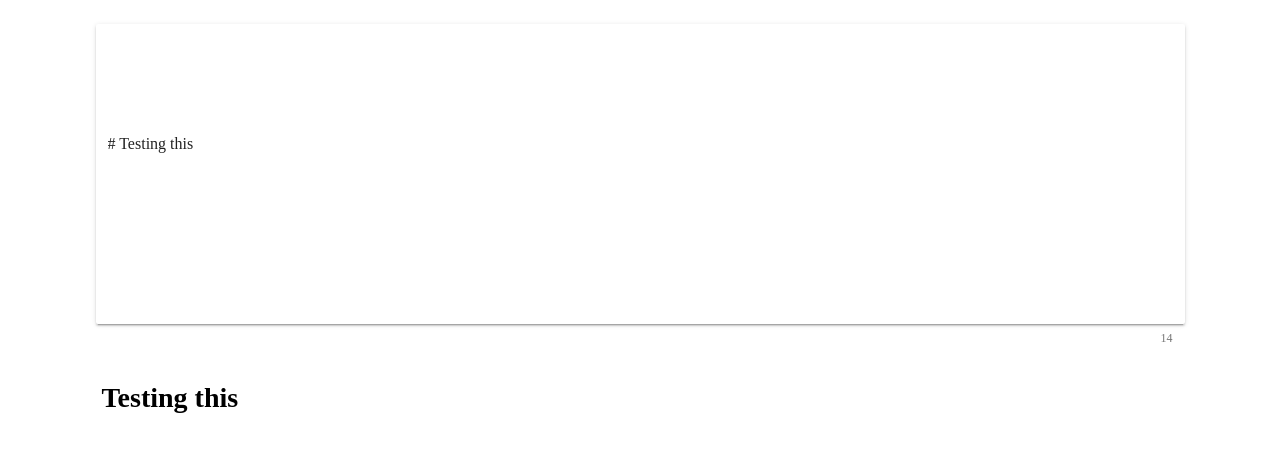
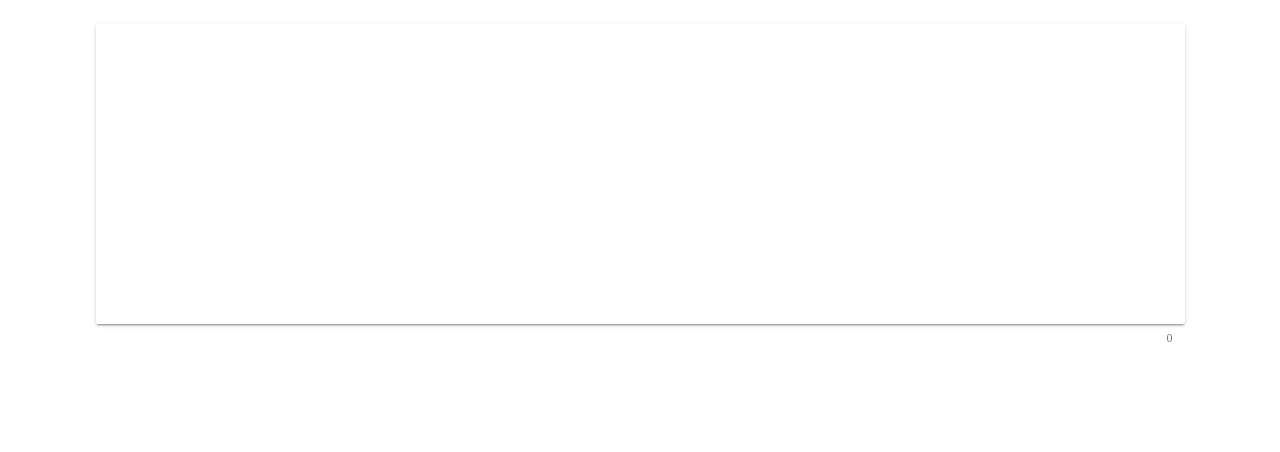
Before and after one commit to TheLurkingDev/markdown-previewer, a Vue app: page / in a window 1280 px wide. Shown: the top 452 px of the page. Built offline with nearby package versions, Linux system fonts and the light colour scheme.

Commit message:
Multiple rules implemented, however, it is buggy.

```diff
--- a/src/components/MarkdownEditor.vue
+++ b/src/components/MarkdownEditor.vue
@@ -7,7 +7,7 @@
         </v-layout>
         <v-layout row>
             <v-flex>
-                <div v-markdown class="editor-textarea">{{ markdown }}</div>
+                <div :key="markdown" v-markdown class="editor-textarea">{{ markdown }}</div>
             </v-flex>
         </v-layout>
     </v-container>
@@ -17,7 +17,7 @@
 export default {
     data() {
         return {
-            markdown: '# Testing this'
+            markdown: ''
         }
     }
 }
--- a/src/directives/markdown.js
+++ b/src/directives/markdown.js
@@ -1,15 +1,27 @@
 const rules = [
-    [/^#{1}\s([^\n]+)/, '<h1>$1</h1>']
+    [/#{6}\s([^\n]+)\n/g, '<h6>$1</h6>'],
+    [/#{5}\s([^\n]+)\n/g, '<h5>$1</h5>'],
+    [/#{4}\s([^\n]+)\n/g, '<h4>$1</h4>'],
+    [/#{3}\s([^\n]+)\n/g, '<h3>$1</h3>'],
+    [/#{2}\s([^\n]+)\n/g, '<h2>$1</h2>'],
+    [/#{1}\s([^\n]+)\n/g, '<h1>$1</h1>'],
+    [/([^\n]+)\n\s+=+/g, '<h1>$1</h1><hr/>'],
+    [/([^\n]+)\n\s+-+/g, '<h2>$1</h2><hr/>'],
+    [/\*([^\*]+)\*/g, '<b>$1</b>'],
+    [/\_([^\_]+)\_/g, '<i>$1</i>'],
+    [/((\n\d\..+)+)/g, '<ol>$1</ol>'],
+    [/((\n\*..+)+)/g, '<ul>$1</ul>'],
+    [/([^\n]+\n)/g, '<p>$1</p>']
 ];
 
 export default {
     bind(el) {
+        console.log('Matching...');
         let html = el.textContent;
         rules.forEach(([rule, template]) => {
             html = html.replace(rule, template)
         })
 
-
         el.innerHTML = html;
     }
 }
```
